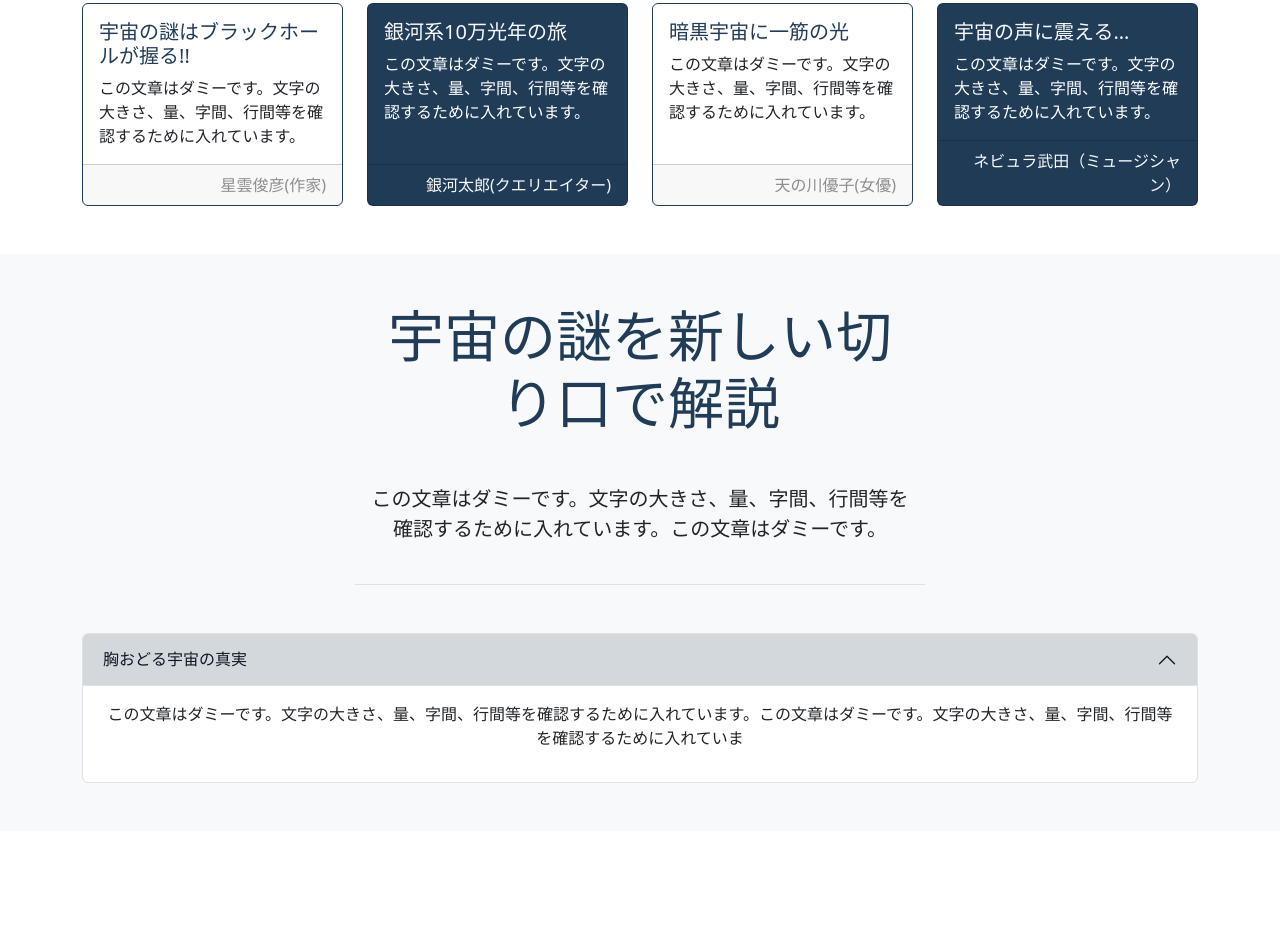
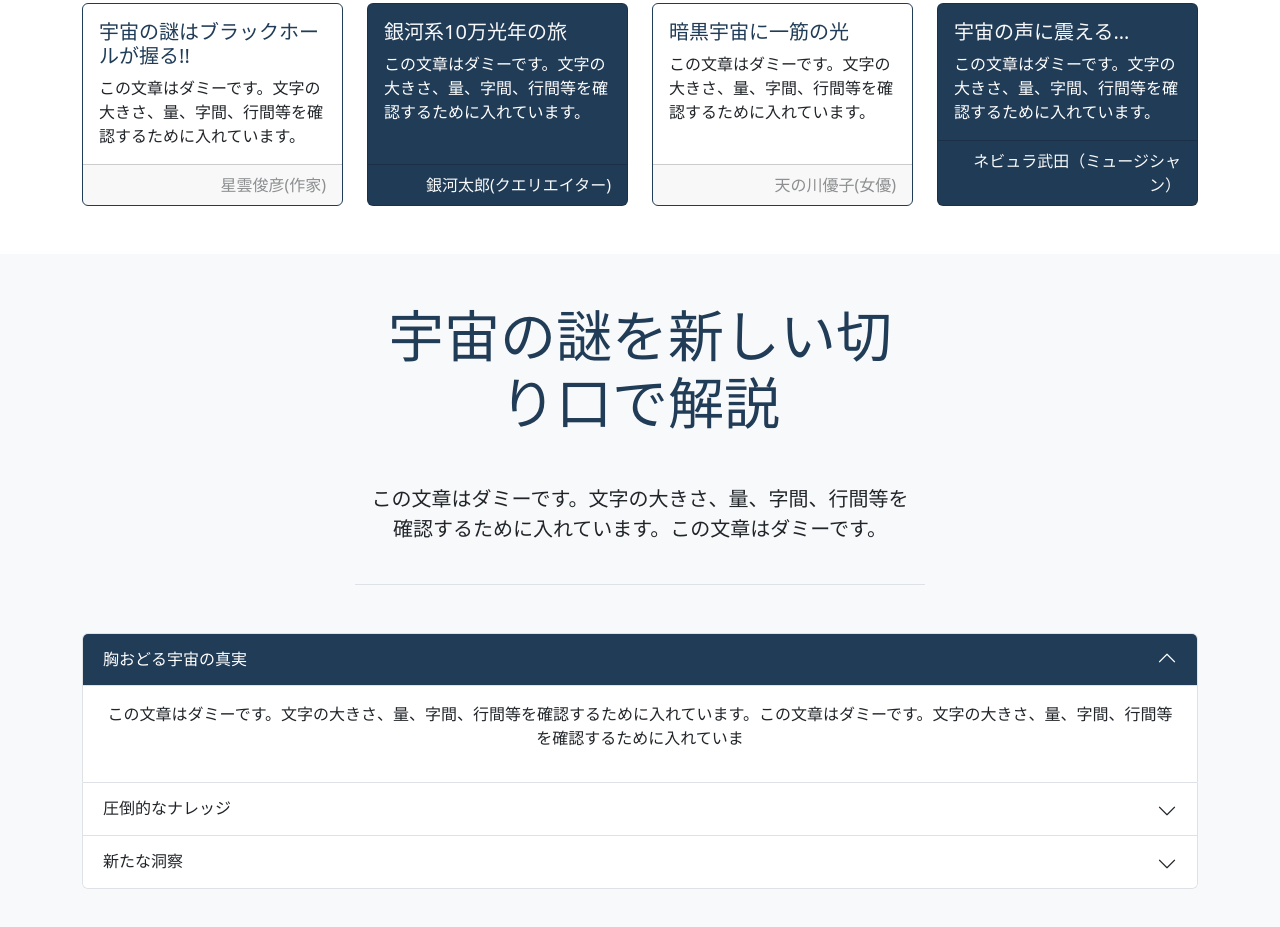
Before and after one commit to tarosjk/202310_bootstrap_advanced, a plain HTML site: page index.html in a window 1280 px wide. Shown: the part 1014-1941 px from the top of the page. Before the commit the page ends 1845 px from the top, so only its background shows below. Drawn offline with nearby package versions, Linux system fonts and the light colour scheme.

Commit message:
本の内容セクション完成

```diff
--- a/index.html
+++ b/index.html
@@ -145,6 +145,26 @@
                   </div>
                 </div>
               </div>
+              <div class="accordion-item">
+                <h2 class="accordion-header">
+                  <button class="accordion-button collapsed" type="button" data-bs-toggle="collapse" data-bs-target="#about-knowledge">圧倒的なナレッジ</button>
+                </h2>
+                <div class="accordion-collapse collapse" id="about-knowledge" data-bs-parent="#about-group">
+                  <div class="accordion-body">
+                    <p>この文章はダミーです。文字の大きさ、量、字間、行間等を確認するために入れています。この文章はダミーです。文字の大きさ、量、字間、行間等を確認するために入れていま </p>
+                  </div>
+                </div>
+              </div>
+              <div class="accordion-item">
+                <h2 class="accordion-header">
+                  <button class="accordion-button collapsed" type="button" data-bs-toggle="collapse" data-bs-target="#about-insight">新たな洞察</button>
+                </h2>
+                <div class="accordion-collapse collapse" id="about-insight" data-bs-parent="#about-group">
+                  <div class="accordion-body">
+                    <p>この文章はダミーです。文字の大きさ、量、字間、行間等を確認するために入れています。この文章はダミーです。文字の大きさ、量、字間、行間等を確認するために入れていま </p>
+                  </div>
+                </div>
+              </div>
             </div>
           </div>
         </div>
--- a/scss/_override.scss
+++ b/scss/_override.scss
@@ -1,3 +1,3 @@
-@forward './bootstrap/bootstrap' with (
-  $primary: #213c57,
+@forward "./bootstrap/bootstrap" with (
+  $primary: #213c57
 );
--- a/scss/_top.scss
+++ b/scss/_top.scss
@@ -29,3 +29,20 @@
     }
   }
 } //.showcase
+
+// 本の内容
+.about {
+  .accordion-button {
+    // .accordion-button:not(.collapsed)
+    &:not(.collapsed) {
+      background: $primary;
+      color: $white;
+    }
+    &::after {
+      background: none;
+      content: "\F282";
+      font-family: bootstrap-icons !important;
+      font-size: 1.25rem;
+    }
+  }
+}
```
Also changed, not shown: css/style.min.css, 1 other file.
